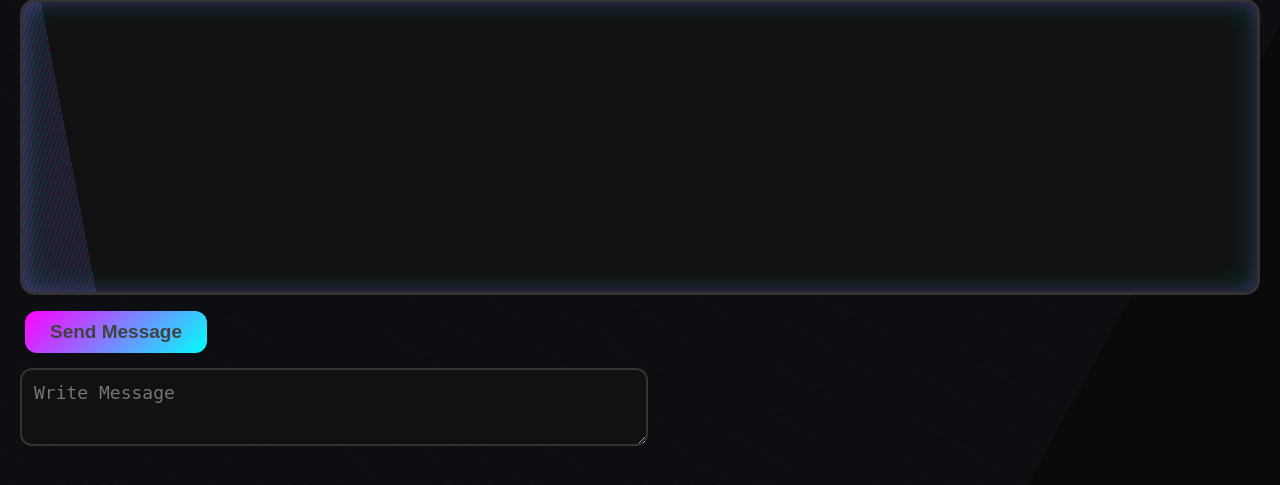
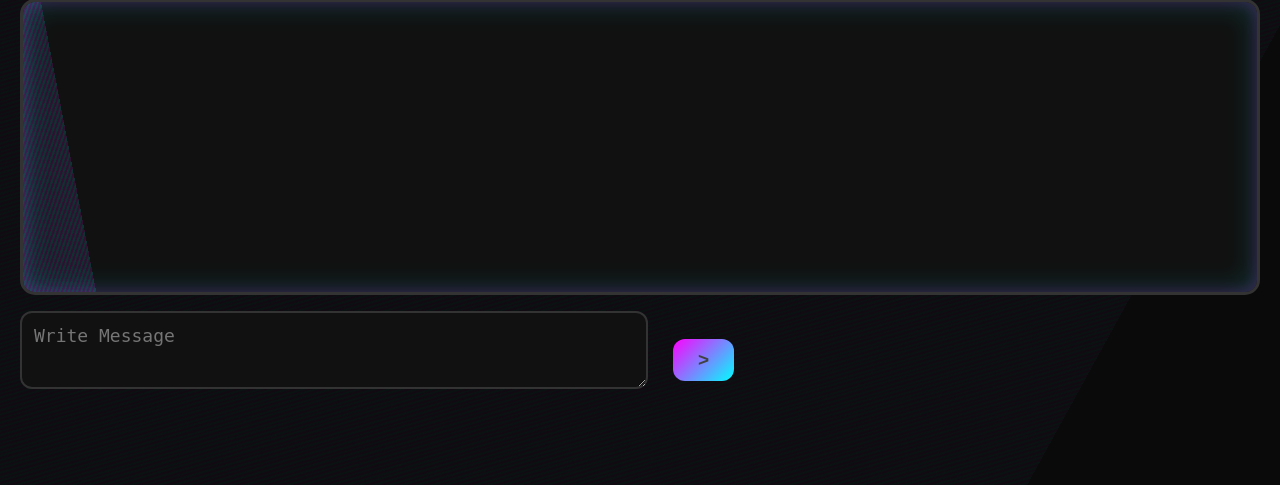
Before and after one commit to avtandilGvenetadze/chat-2, a Flask app: page /chat in a window 1280 px wide. Shown: the part 239-724 px from the top of the page. Run offline with Flask 3, Linux system fonts and the light colour scheme; the visitor is signed in with stand-in values (Sample User, id 1); data comes from the database, SQL or seed files in the repository; data that the repository does not hold is empty.

Commit message:
Update chat.html

```diff
--- a/templates/chat.html
+++ b/templates/chat.html
@@ -27,8 +27,11 @@
 
 
 <form method="post">
-  <button type="submit" name="send_message" class="send_message"> Send Message</button>
+  <div class="send_message_container">
+
     <textarea name="message" id="message" cols="30" rows="10"  class="textarea" placeholder="Write Message"></textarea>
+    <button type="submit" name="send_message" class="send_message"> > </button>
+  </div>
 
 </form>
 
```
